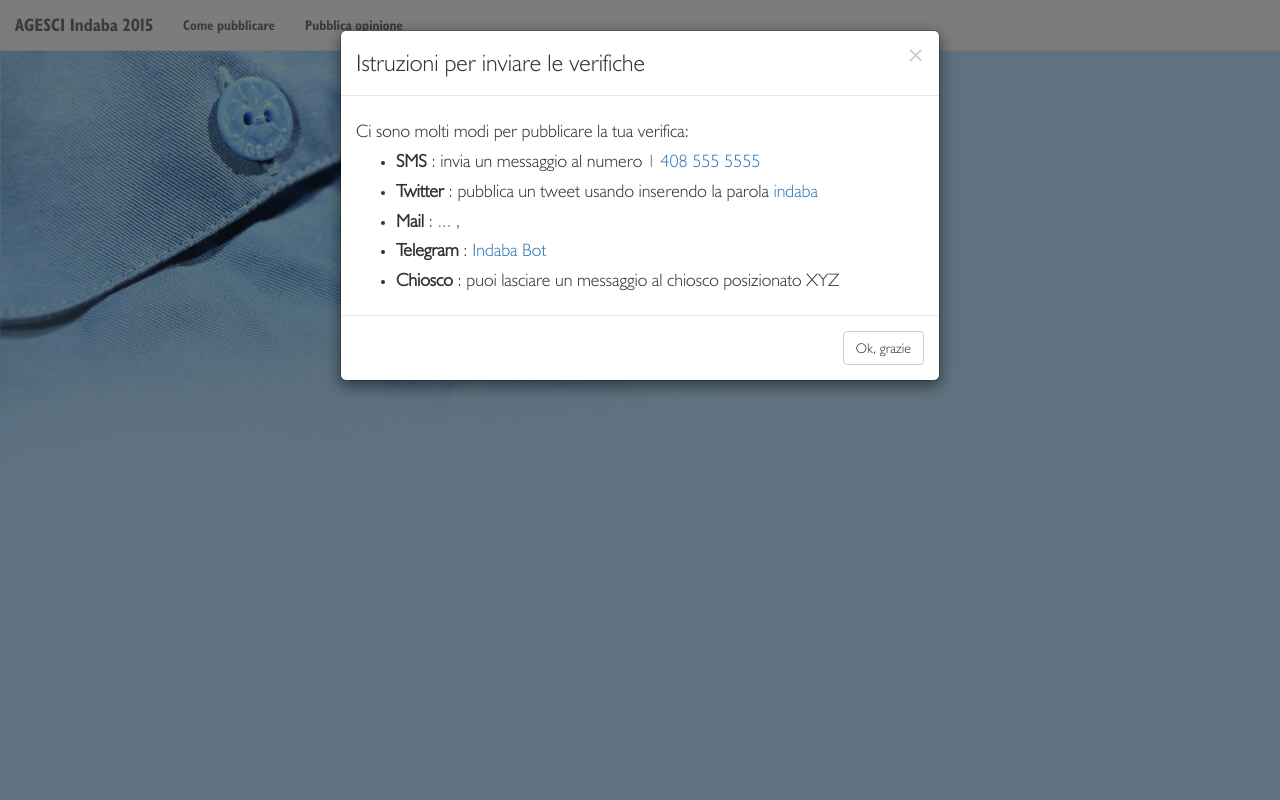
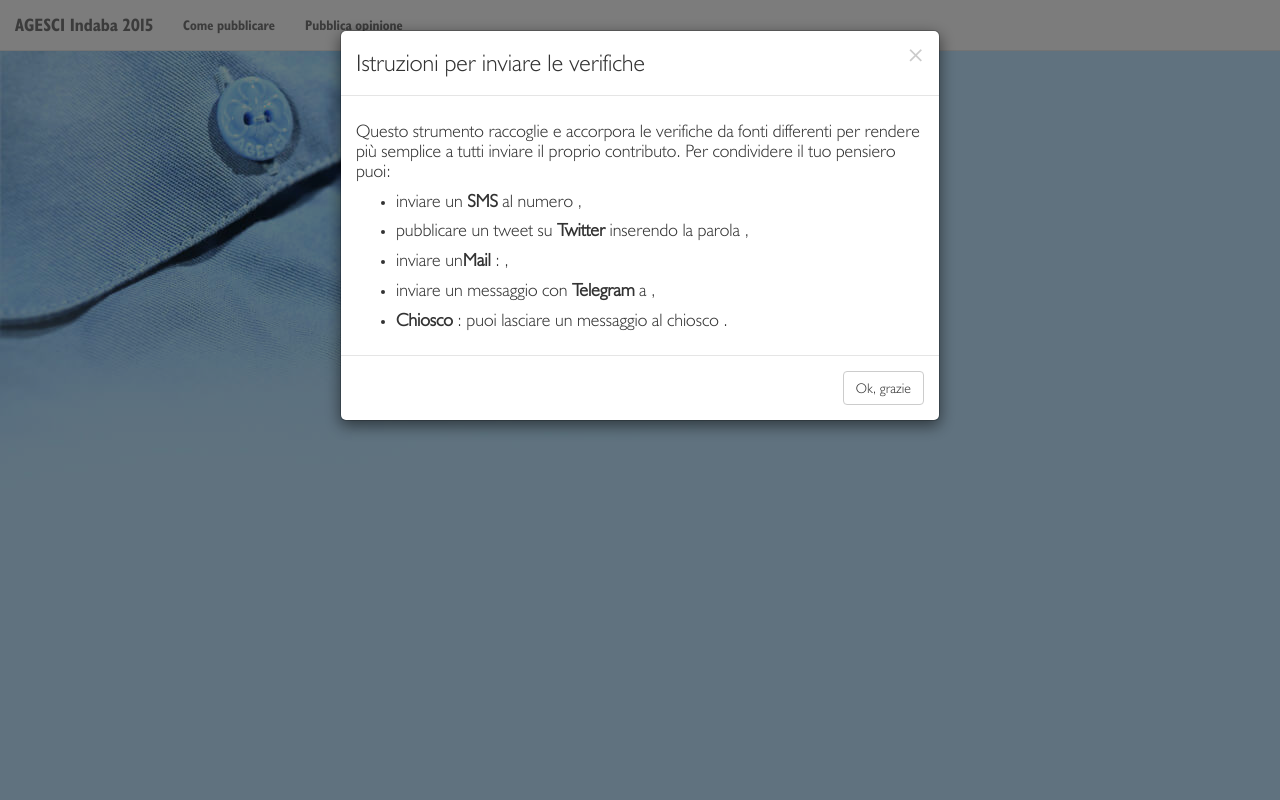
Before and after one commit to BitPrepared/OnlineOnsiteOngoing, a PHP site: page /templates/home/index.php in a window 1280 px wide, after a click on "Come pubblicare". Run offline with PHP 8.4, Linux system fonts and the light colour scheme; a stand-in replaces the project's code that opens the database connection; some libraries are stand-ins or nearby versions.

Commit message:
sistemato il modale con le info per pubblicare

```diff
--- a/public/config.js
+++ b/public/config.js
@@ -26,7 +26,19 @@
 // L'Hash tag da cui vengono prese le verifiche su Twitter
 // Il contenuto di questa variabile vieme mostrato nelle istruzioni
 // sulla pubblicazione via twitter (nel modale dentro index.html)
-var TWITTER_HT = "indaba";
+var TWITTER_HT = "";
 
 // Lo stesso per il telefono e gli sms
-var PHONE_NUMBER = "1 408 555 5555";
+var PHONE_NUMBER = "";
+
+// indirizzo email per mandare le verifiche
+var MAIL_ADDRESS = "";
+
+// il nome del bot di telegram a cui mandare le verifiche
+var TELEGRAM_BOT = "";
+
+// inserire la locaiton del chiosco, il testo previsto è:
+// "puoi lasciare un messaggio al chiosco" + POSTO_CHIOSCO
+// quindi assegnare a POSTO_CHIOSCO la descrizione di come
+// si può raggiungere il chiosco :)
+var POSTO_CHIOSCO = "";
--- a/templates/home/index.php
+++ b/templates/home/index.php
@@ -304,19 +304,30 @@
                 <h3 class="modal-title">Istruzioni per inviare le verifiche</h3>
             </div>
             <div class="modal-body">
-                <h4>Ci sono molti modi per pubblicare la tua verifica:</h4>
+                <h4>Questo strumento raccoglie e accorpora le verifiche da fonti differenti per
+                    rendere più semplice a tutti inviare il proprio contributo.
+                    Per condividere il tuo pensiero puoi:</h4>
                 <ul>
-                    <li><h4><b>SMS</b> : invia un messaggio al numero <a id="phone-number" href="tel:14085555555">1 408 555 5555,</a></h4></li>
-                    <li><h4><b>Twitter</b> : pubblica un tweet usando inserendo la parola <a id="twitter-tag" href="">#indaba</a></h4></li>
-                    <li><h4><b>Mail</b> : <a href="mailto:dicolamia@indaba.it"> ... </a>,</h4></li>
-                    <li><h4><b>Telegram</b> : <a href="https://telegram.me/IndabaBot?start=web">Indaba Bot</a></h4></li>
-                    <li><h4><b>Chiosco</b> : puoi lasciare un messaggio al chiosco posizionato XYZ</h4></li>
+                    <li><h4>inviare un <b>SMS</b> al numero <a id="phone-number" href=""></a>,</h4></li>
+                    <li><h4>pubblicare un tweet su <b>Twitter</b> inserendo la parola <a id="twitter-tag" href="">#indaba</a>,</h4></li>
+                    <li><h4>inviare un<b>Mail</b> : <a id="email" href="mailto:"></a>,</h4></li>
+                    <li><h4>inviare un messaggio con <b>Telegram</b> a <a id="telegram" href="">Indaba Bot</a>,</h4></li>
+                    <li><h4><b>Chiosco</b> : puoi lasciare un messaggio al chiosco <span id="chiosco"></span>.</h4></li>
                 </ul>
                 <script type="text/javascript">
                     $("#twitter-tag").attr('href', "http://twitter.com/hashtag/" + TWITTER_HT);
                     $("#twitter-tag").text(TWITTER_HT);
+
                     $("#phone-number").text(PHONE_NUMBER);
                     $("#phone-number").attr("href","tel:" + PHONE_NUMBER);
+
+                    $("#email").text(MAIL_ADDRESS);
+                    $("#email").attr("href","mailto:" + MAIL_ADDRESS);
+
+                    $("#telegram").text(TELEGRAM_BOT);
+                    $("#telegram").attr("href","https://telegram.me/" + TELEGRAM_BOT + "?start=web");
+
+                    $("#chiosco").text(POSTO_CHIOSCO);
                 </script>
             </div>
             <div class="modal-footer">
```
Also changed, not shown: templates/annotation/form.php (+17 -6 lines).
